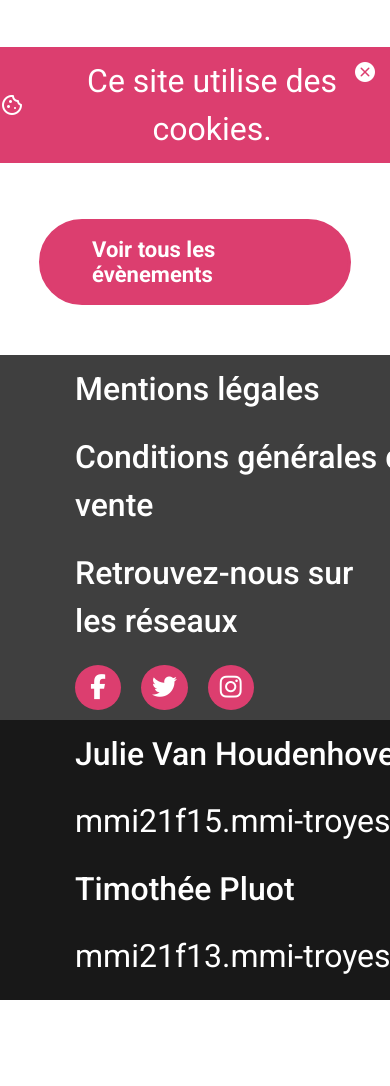
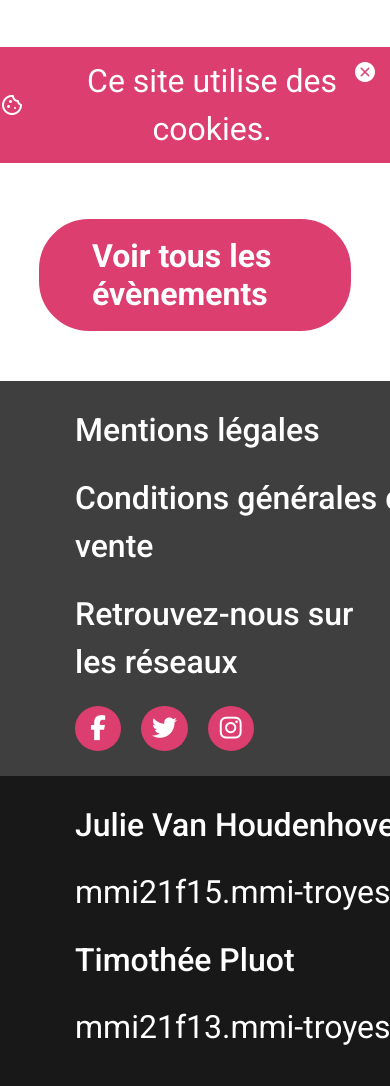
Before and after one commit to thetimverse/sae301, a Symfony app: template templates/accueil/index.html.twig in a window 390 px wide. Shown: the part 681-1767 px from the top of the page. Before the commit the page ends 1681 px from the top, so only its background shows below. Run offline with Twig, Linux system fonts and the light colour scheme; the template is opened without the code that fills it, so the values that code supplies are empty; some libraries are stand-ins or nearby versions.

Commit message:
Update styles.css

```diff
--- a/public/css/styles.css
+++ b/public/css/styles.css
@@ -1341,7 +1341,7 @@ footer #right{
     }
     footer #left, footer #right {
         width: 100%;
-        padding: 10px 0 10px 150px;
+        padding: 25px 0 25px 150px;
     }
     #left div {
         flex-wrap: wrap;
@@ -1355,4 +1355,13 @@ footer #right{
         align-items: flex-start;
         gap: 10px;
     }
+    .material-symbols-rounded {
+        font-size: 2rem;
+    }
+    .material-icons {
+        font-size: 2.5rem !important;
+    }
+    .bttn-primary, .bttn-secondary {
+        font-size: 2rem;
+    }
 }
```
